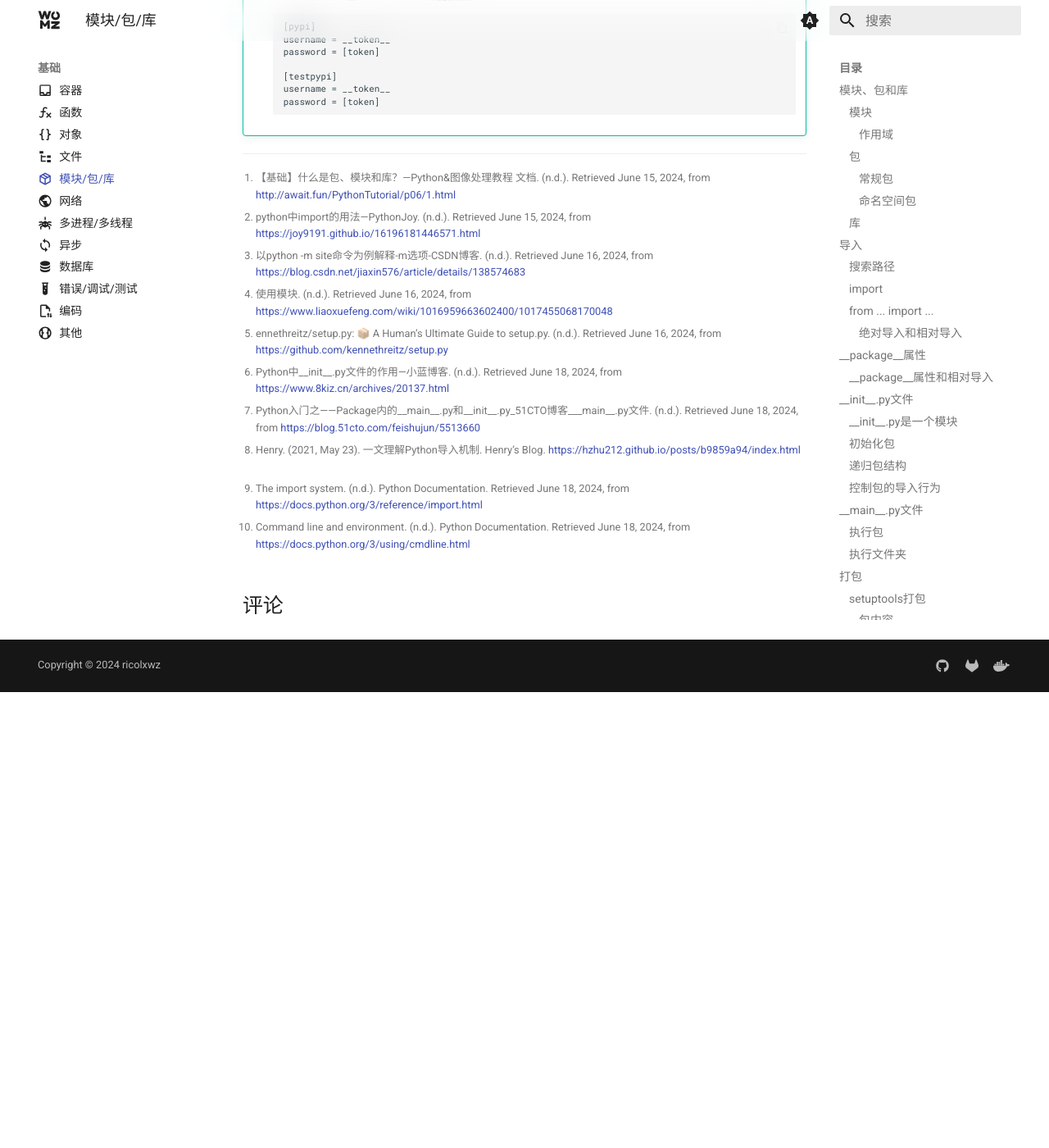
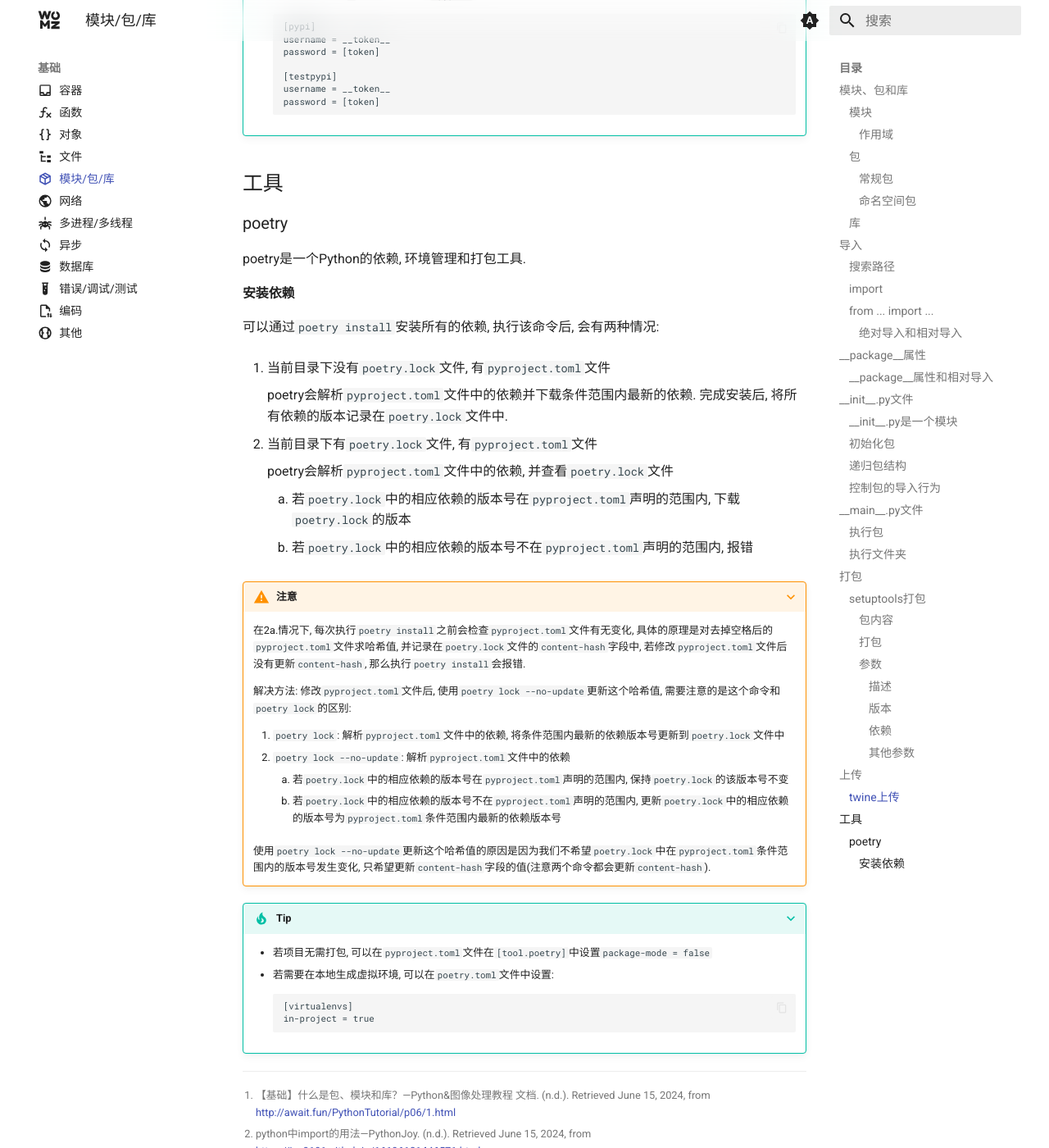
Before and after one commit to sigmax01/py, an MkDocs documentation site: the page built from docs/基础/模块.md, in a window 1280 px wide and 1400 px high, scrolled down 20192 px. Shown: the whole window at 82% size. Built offline with MkDocs 1.6.1 and Material for MkDocs 9.7.7, drawn with Linux system fonts in a browser that asks for light colours; comment, search, counter and statistics services are not loaded; before the commit the page ends 21036 px from its top, so only the background shows below that.

Commit message:
`docs: Update documentation for poetry installation and usage`

````diff
--- a/docs/基础/模块.md
+++ b/docs/基础/模块.md
@@ -1558,6 +1558,50 @@ comments: true
         password = [token]
         ```
 
+## 工具
+
+### poetry
+
+poetry是一个Python的依赖, 环境管理和打包工具.
+
+#### 安装依赖
+
+可以通过`poetry install`安装所有的依赖, 执行该命令后, 会有两种情况:
+
+1. 当前目录下没有`poetry.lock`文件, 有`pyproject.toml`文件
+
+    poetry会解析`pyproject.toml`文件中的依赖并下载条件范围内最新的依赖. 完成安装后, 将所有依赖的版本记录在`poetry.lock`文件中.
+
+2. 当前目录下有`poetry.lock`文件, 有`pyproject.toml`文件
+
+    poetry会解析`pyproject.toml`文件中的依赖, 并查看`poetry.lock`文件
+
+    1. 若`poetry.lock`中的相应依赖的版本号在`pyproject.toml`声明的范围内, 下载`poetry.lock`的版本
+    2. 若`poetry.lock`中的相应依赖的版本号不在`pyproject.toml`声明的范围内, 报错
+
+???+ warning "注意"
+
+    在2a.情况下, 每次执行`poetry install`之前会检查`pyproject.toml`文件有无变化, 具体的原理是对去掉空格后的`pyproject.toml`文件求哈希值, 并记录在`poetry.lock`文件的`content-hash`字段中, 若修改`pyproject.toml`文件后没有更新`content-hash`, 那么执行`poetry install`会报错.
+
+    解决方法: 修改`pyproject.toml`文件后, 使用`poetry lock --no-update`更新这个哈希值, 需要注意的是这个命令和`poetry lock`的区别:
+
+    1. `poetry lock`: 解析`pyproject.toml`文件中的依赖, 将条件范围内最新的依赖版本号更新到`poetry.lock`文件中
+    2. `poetry lock --no-update`: 解析`pyproject.toml`文件中的依赖
+        1. 若`poetry.lock`中的相应依赖的版本号在`pyproject.toml`声明的范围内, 保持`poetry.lock`的该版本号不变
+        2. 若`poetry.lock`中的相应依赖的版本号不在`pyproject.toml`声明的范围内, 更新`poetry.lock`中的相应依赖的版本号为`pyproject.toml`条件范围内最新的依赖版本号
+
+    使用`poetry lock --no-update`更新这个哈希值的原因是因为我们不希望`poetry.lock`中在`pyproject.toml`条件范围内的版本号发生变化, 只希望更新`content-hash`字段的值(注意两个命令都会更新`content-hash`).
+
+???+ tip "Tip"
+
+    - 若项目无需打包, 可以在`pyproject.toml`文件在`[tool.poetry]`中设置`package-mode = false `
+    - 若需要在本地生成虚拟环境, 可以在`poetry.toml`文件中设置:
+
+        ```
+        [virtualenvs]
+        in-project = true
+        ```
+
 [^1]: 【基础】什么是包、模块和库？—Python&图像处理教程 文档. (n.d.). Retrieved June 15, 2024, from http://await.fun/PythonTutorial/p06/1.html
 [^2]: python中import的用法—PythonJoy. (n.d.). Retrieved June 15, 2024, from https://joy9191.github.io/16196181446571.html
 [^3]: 以python -m site命令为例解释-m选项-CSDN博客. (n.d.). Retrieved June 16, 2024, from https://blog.csdn.net/jiaxin576/article/details/138574683
--- a/pyproject.toml
+++ b/pyproject.toml
@@ -3,10 +3,12 @@ name = "py"
 version = "0.1.0"
 description = ""
 authors = ["麦旋风超好吃 <92409532+ricolxwz@users.noreply.github.com>"]
-readme = "README.md"
+package-mode = false
 
 [tool.poetry.dependencies]
 python = "^3.12"
+
+[tool.poetry.group.doc.dependencies]
 mkdocs-material = "*"
 mkdocs-open-in-new-tab = "*"
 mkdocs-glightbox = "*"
````
Also changed, not shown: 1 other file.
